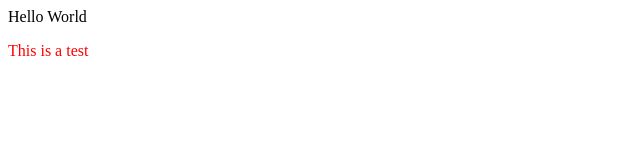
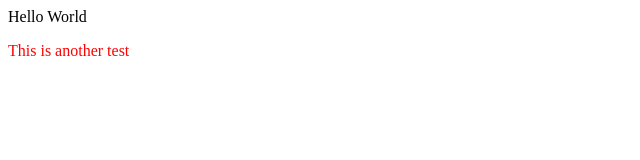
Before and after one commit to sbeyerjr/Hospitality-App, a website: page public/index.html in a window 1280 px wide. Shown: the full height of the page, 0-640 px from the left. Drawn offline with Linux system fonts and the light colour scheme.

Commit message:
index.html changes

```diff
--- a/public/index.html
+++ b/public/index.html
@@ -1,2 +1,2 @@
 <p>Hello World</p>
-<div style="color:red">This is a test</div>
+<div style="color:red">This is another test</div>
```
